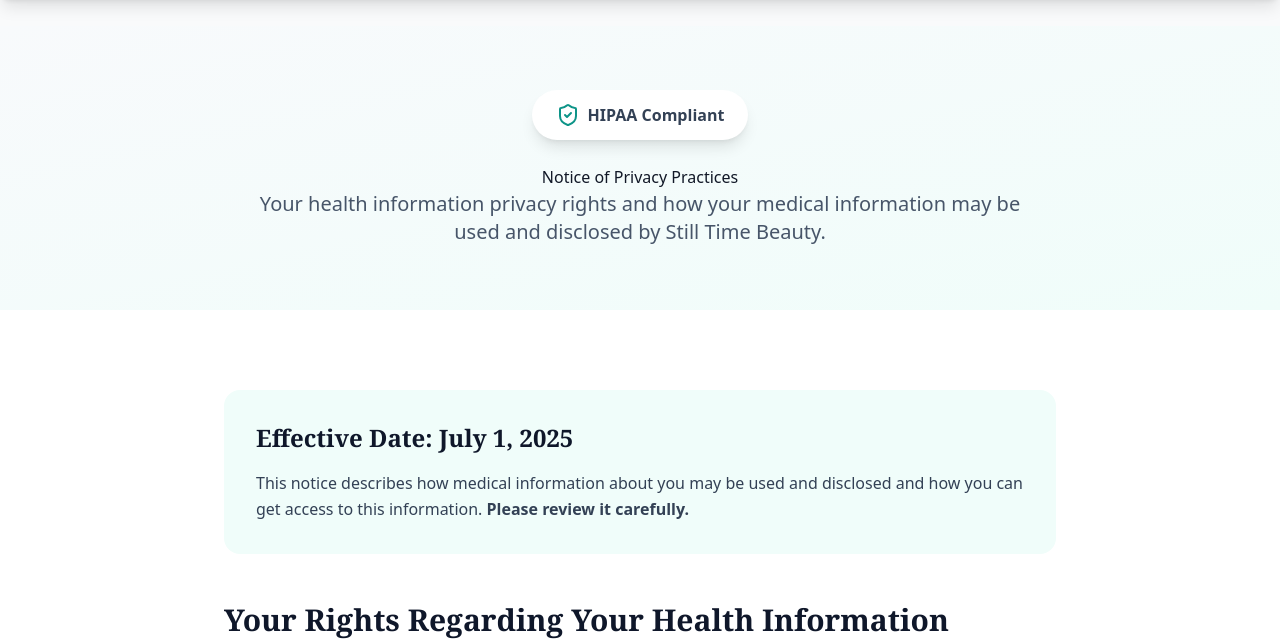
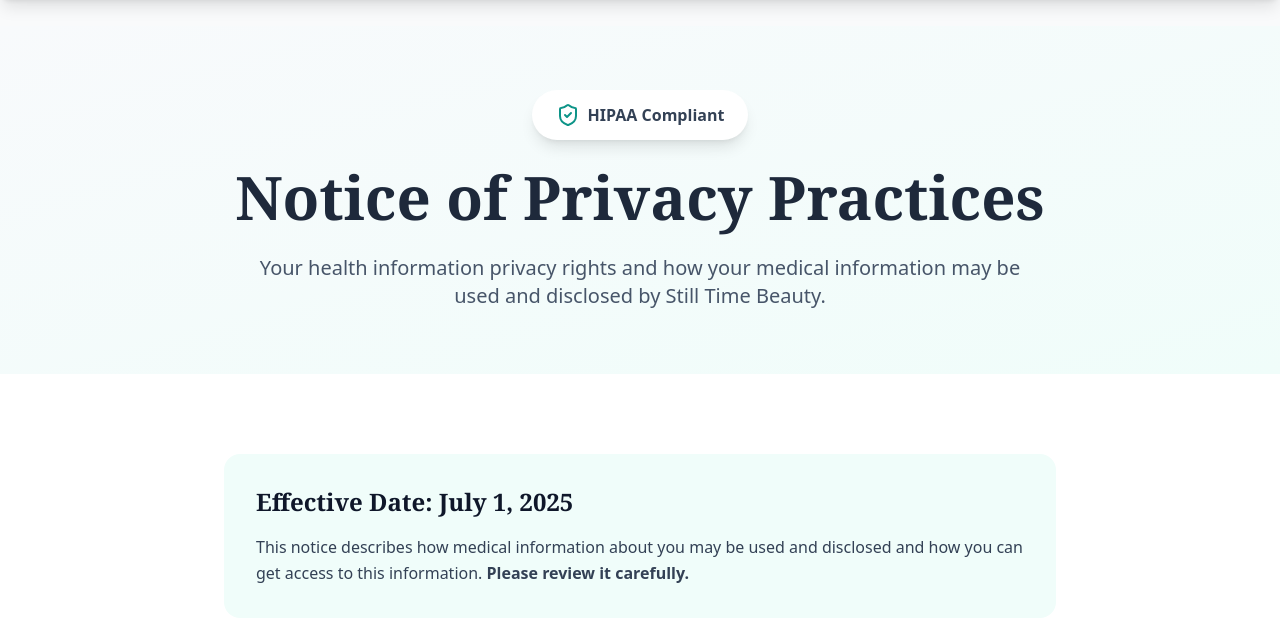
Before and after one commit to nvco/stb_website, a PHP site: page /legal/hipaa-notice.php in a window 1280 px wide. Shown: the part 64-703 px from the top of the page. Run offline with PHP 8.4, Linux system fonts and the light colour scheme; some libraries are stand-ins or nearby versions.

Commit message:
Fix H1 styling on legal pages - add missing page-heading CSS to header-legal.php

```diff
--- a/site/includes/header-legal.php
+++ b/site/includes/header-legal.php
@@ -17,6 +17,24 @@
         .fouc-loaded .no-fouc { visibility: visible; }
         body { font-family: system-ui, -apple-system, sans-serif; }
         *:focus { outline: 2px solid #10b981; outline-offset: 2px; }
+
+        /* CRITICAL: Page heading styles for immediate LCP rendering */
+        .hero-heading, .page-heading {
+            font-family: Georgia, 'Times New Roman', serif;
+            font-weight: 700;
+            font-size: 2.25rem; /* text-4xl */
+            line-height: 1.1;
+            color: #1e293b; /* text-primary-900 */
+            margin-bottom: 1.5rem;
+        }
+        @media (min-width: 1024px) {
+            .hero-heading, .page-heading {
+                font-size: 3.75rem; /* lg:text-6xl */
+            }
+        }
+        .hero-accent {
+            color: #0d9488; /* text-accent-600 */
+        }
     </style>
 
     <!-- Tailwind CSS - Synchronous loading (CDN serves JS that generates CSS) -->
```
